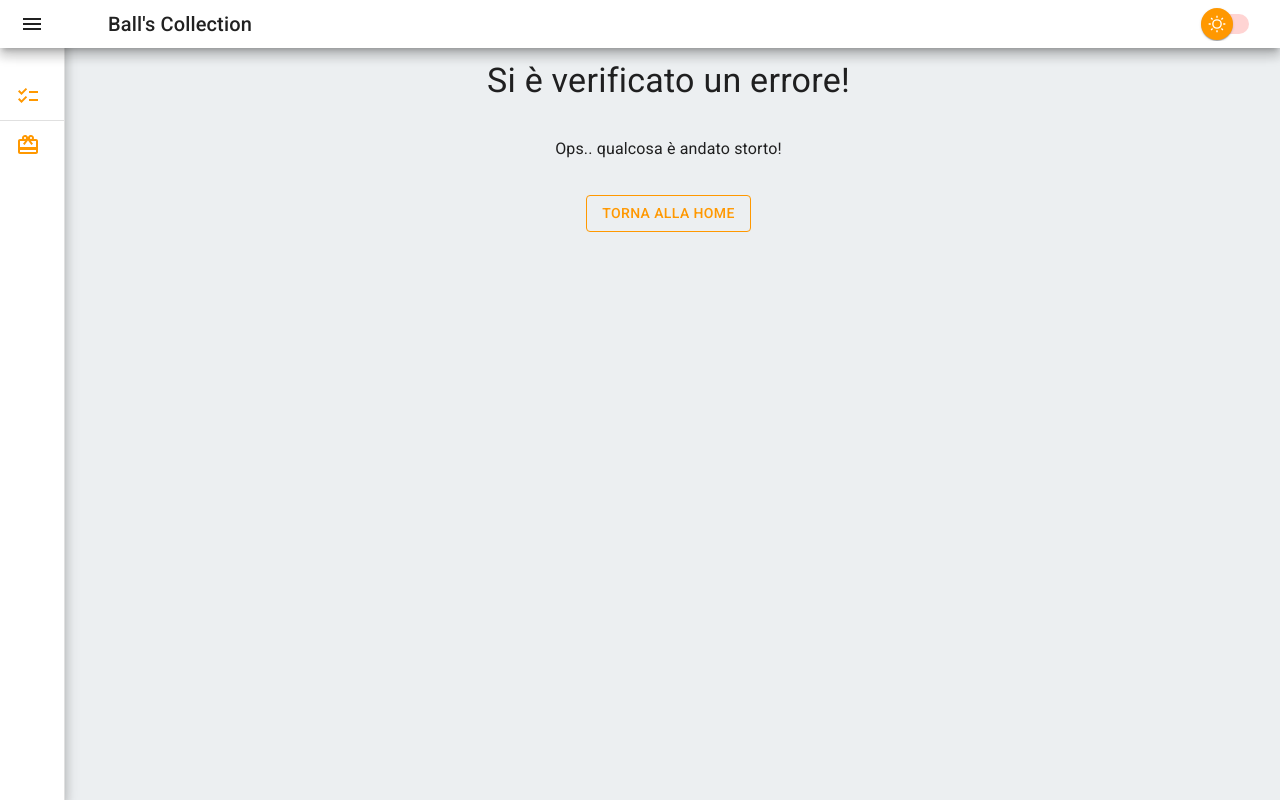
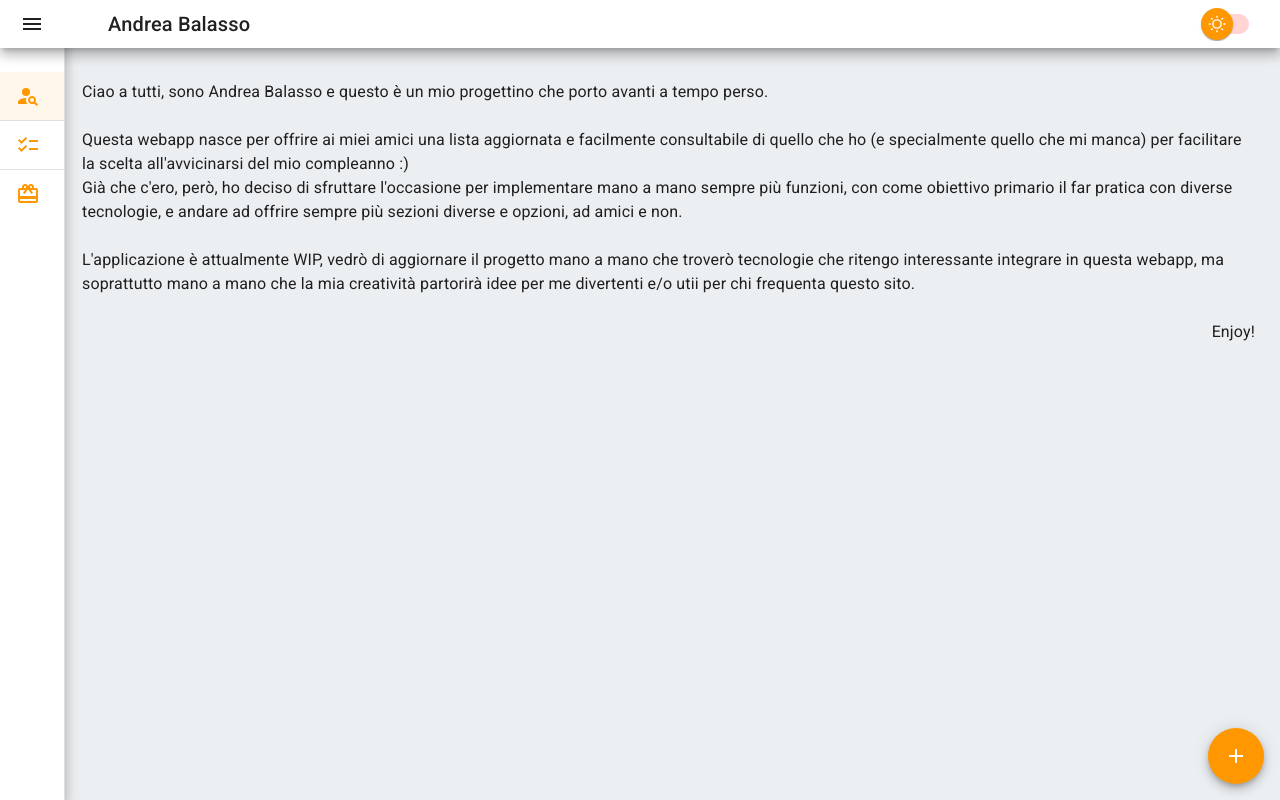
Before and after one commit to Extrance/extrance.github.io, a React (Create React App) app: page /#/WhoAmI in a window 1280 px wide. Built offline with nearby package versions, Linux system fonts and the light colour scheme.

Commit message:
Update with SpeedDial

```diff
--- a/package.json
+++ b/package.json
@@ -31,6 +31,7 @@
     "notistack": "^3.0.1",
     "react": "18.2.0",
     "react-app-rewired": "^2.2.1",
+    "react-device-detect": "^2.2.3",
     "react-dom": "18.2.0",
     "react-error-boundary": "^4.0.8",
     "react-hook-form": "^7.43.9",
@@ -53,8 +54,8 @@
   "scripts": {
     "start": "env-cmd -f .env.local react-app-rewired start",
     "build": "env-cmd -f .env.local react-app-rewired build",
-    "predeploy" : "npm run build",
-    "deploy" : "gh-pages -d build"
+    "predeploy": "npm run build",
+    "deploy": "gh-pages -d build"
   },
   "eslintConfig": {
     "extends": [
--- a/src/components/Home/Home.jsx
+++ b/src/components/Collection/Collection.jsx
@@ -11,9 +11,9 @@ import SearchLogo from "../UI/Buttons/SearchLogo";
 import ClearLogo from "../UI/Buttons/ClearLogo";
 import { useNavigate } from "react-router-dom";
 import { removeDuplicates } from "../../util/utilFunction";
-import {Table} from "../common";
+import { Table } from "../common";
 
-const Home = () => {
+const Collection = () => {
   const { t } = useTranslation();
   const windowSize = useWindowSize();
   const alert = useAlert();
@@ -113,6 +113,7 @@ const Home = () => {
             size="small"
           />
         </Grid>
+        {windowSize.width > 600 && (
           <Grid>
             <Select
               label={t("brand")}
@@ -125,6 +126,7 @@ const Home = () => {
               {brands.map((item) => { return <MenuItem key={item} value={item}>{item}</MenuItem> })}
             </Select>
           </Grid>
+        )}
         <Grid>
           <Stack direction="row">
             <SearchLogo
@@ -162,7 +164,7 @@ const Home = () => {
   );
 };
 
-export default Home;
+export default Collection;
 
 const BoxStyle = styled(Box)(() => ({
   marginTop: "20px",
--- a/src/components/Error/ErrorPage.jsx
+++ b/src/components/Error/ErrorPage.jsx
@@ -120,7 +120,7 @@ const ErrorPage = ({
               color="primary"
               aria-label="gotohome-button"
               onClick={() => {
-                navigate("/Home");
+                navigate("/WhoAmI");
               }}
             >
               {t("goToHomeButton")}
--- a/src/components/Router/Router.jsx
+++ b/src/components/Router/Router.jsx
@@ -6,10 +6,11 @@ import {
 import Layout from "../Layout";
 import ErrorPage from "../Error/ErrorPage";
 
-import Home from "../Home/Home";
+import Home from "../Collection/Collection";
 import Wishlist from "../Wishlist/Wishlist";
 import Set from "../Set/Set";
-
+import WhoAmI from "../WhoAmI/WhoAmI";
+import Collection from "../Collection/Collection";
 
 export const router = createHashRouter([
   {
@@ -20,14 +21,23 @@ export const router = createHashRouter([
     children: [
       {
         index: true,
-        element: <Navigate to="/Home" />,
+        element: <Navigate to="/WhoAmI" />,
       },
       {
-        path: "/Home",
+        path: "/WhoAmI",
         children: [
           {
             index: true,
-            element: <Home />,
+            element: <WhoAmI />,
+          },
+        ],
+      },
+      {
+        path: "/Collection",
+        children: [
+          {
+            index: true,
+            element: <Collection />,
           },
           {
             path: ":id",
@@ -40,6 +50,10 @@ export const router = createHashRouter([
         element: <Wishlist />,
       },
       {
+        path: "/whoami",
+        element: <WhoAmI />,
+      },
+      {
         path: "*",
         element: <ErrorPage />,
       },
--- a/src/components/Set/Set.jsx
+++ b/src/components/Set/Set.jsx
@@ -19,7 +19,7 @@ const Set = () => {
   useEffect(() => {
     const fetchData = () => {
       fetch(
-        `https://raw.githubusercontent.com/Extrance/data/main/reviews/${pathname.split("/Home/")[1]
+        `https://raw.githubusercontent.com/Extrance/data/main/reviews/${pathname.split("/Collection/")[1]
         }.json`
       )
         .then((res) => res.json())
@@ -59,7 +59,7 @@ const Set = () => {
             color="primary"
             aria-label="gotohome-button"
             onClick={() => {
-              navigate("/Home");
+              navigate("/WhoAmI");
             }}
           >
             {t("goToHomeButton")}
--- a/src/components/UI/Header/Header.jsx
+++ b/src/components/UI/Header/Header.jsx
@@ -217,7 +217,15 @@ const Header = ({
         <MenuItem
           onClick={() => {
             handleClose();
-            navigate("/Home");
+            navigate("/WhoAmI");
+          }}
+        >
+          {t("WhoAmI")}
+        </MenuItem>
+        <MenuItem
+          onClick={() => {
+            handleClose();
+            navigate("/Collection");
           }}
         >
           {t("Home")}
--- a/src/components/UI/MainMenu.jsx
+++ b/src/components/UI/MainMenu.jsx
@@ -12,6 +12,7 @@ import ListItemText from "@mui/material/ListItemText";
 import HomeIcon from '@mui/icons-material/Home';
 import ChecklistIcon from '@mui/icons-material/Checklist';
 import CardGiftcardIcon from '@mui/icons-material/CardGiftcard';
+import PersonSearchIcon from '@mui/icons-material/PersonSearch';
 
 const openedMixin = (theme) => ({
   width: theme.drawerMainMenuWidth,
@@ -73,14 +74,34 @@ const MainMenu = (props) => {
             title={!props.openDrawer ? t("Home") : ""}
             placement="right"
           >
-            <ListItem
-              key="Home"
+            <ListItemButton
+              key="WhoAmI"
               disablePadding
-              selected={location?.pathname.startsWith("/Home")}
+              selected={location?.pathname.startsWith("/WhoAmI")}
+              onClick={() => {
+                navigate("WhoAmI");
+              }}
             >
+              <ListItemIcon>
+                <PersonSearchIcon color="primary" />
+              </ListItemIcon>
+              <ListItemText primary={t("WhoAmI")} />
+            </ListItemButton>
+          </Tooltip>
+
+          <Divider />
+
+          <Tooltip
+            title={!props.openDrawer ? t("Home") : ""}
+            placement="right"
+          >
+
             <ListItemButton
+              key="Collection"
+              disablePadding
+              selected={location?.pathname.startsWith("/Collection")}
               onClick={() => {
-                  navigate("Home");
+                navigate("Collection");
               }}
             >
               <ListItemIcon>
@@ -88,7 +109,7 @@ const MainMenu = (props) => {
               </ListItemIcon>
               <ListItemText primary={t("Home")} />
             </ListItemButton>
-            </ListItem>
+
           </Tooltip>
 
           <Divider />
@@ -97,12 +118,11 @@ const MainMenu = (props) => {
             title={!props.openDrawer ? t("Wishlist") : ""}
             placement="right"
           >
-            <ListItem
+
+            <ListItemButton
               key="Wishlist"
               disablePadding
               selected={location?.pathname.startsWith("/Wishlist")}
-            >
-              <ListItemButton
               onClick={() => {
                 navigate("Wishlist");
               }}
@@ -112,7 +132,7 @@ const MainMenu = (props) => {
               </ListItemIcon>
               <ListItemText primary={t("Wishlist")} />
             </ListItemButton>
-            </ListItem>
+
           </Tooltip>
 
         </List>
--- /dev/null
+++ b/src/components/WhoAmI/WhoAmI.jsx
@@ -0,0 +1,61 @@
+import { Box, Button, InputLabel, MenuItem, Select, Stack, TextField } from "@mui/material";
+import { useEffect, useState, useMemo } from "react";
+import { useTranslation } from "react-i18next";
+import { useWindowSize } from "../../store/ResizeProvider";
+import { useAlert } from "../../store/AlertProvider";
+
+import styled from "@emotion/styled";
+
+import Grid from "@mui/material/Unstable_Grid2"; // Grid version 2
+import SearchLogo from "../UI/Buttons/SearchLogo";
+import ClearLogo from "../UI/Buttons/ClearLogo";
+import { useNavigate } from "react-router-dom";
+import { removeDuplicates } from "../../util/utilFunction";
+import {Table} from "../common";
+import SpeedDial from "../common/custom/SpeedDial";
+
+const WhoAmI = () => {
+  const { t } = useTranslation();
+  const windowSize = useWindowSize();
+  const alert = useAlert();
+
+ /* useEffect(() => {
+    const fetchData = () => {
+      fetch(
+        "https://raw.githubusercontent.com/Extrance/data/main/collection.json"
+      )
+        .then((res) => res.json())
+        .then((out) => {
+          setData(out.data);
+          setBrands(removeDuplicates(out.data.map((item) => { return item.brand })));
+        })
+        .catch(() => alert.showErrorAlert(t("errorRetrieve")))
+        .finally(() => setUpdate(!update));
+    };
+    document.title = "Ball's Collection";
+    fetchData();
+  }, []);*/
+
+  const navigate = useNavigate();
+
+  return (
+    <BoxStyle>
+      <div>Ciao a tutti, sono Andrea Balasso e questo è un mio progettino che porto avanti a tempo perso.</div><br/>
+      <div>Questa webapp nasce per offrire ai miei amici una lista aggiornata e facilmente consultabile di quello che ho (e specialmente quello che mi manca) per facilitare la scelta all'avvicinarsi del mio compleanno :)</div>
+      <div>Già che c'ero, però, ho deciso di sfruttare l'occasione per implementare mano a mano sempre più funzioni, con come obiettivo primario il far pratica con diverse tecnologie, e andare ad offrire sempre più sezioni diverse e opzioni, ad amici e non.</div>
+      <br/>
+      <div>L'applicazione è attualmente WIP, vedrò di aggiornare il progetto mano a mano che troverò tecnologie che ritengo interessante integrare in questa webapp, ma soprattutto mano a mano che la mia creatività partorirà idee per me divertenti e/o utii per chi frequenta questo sito.</div>
+      <br/>
+      <div style={{float: 'right'}}>Enjoy!</div>
+      <SpeedDial/>
+    </BoxStyle>
+  );
+};
+
+export default WhoAmI;
+
+const BoxStyle = styled(Box)(() => ({
+  marginTop: "20px",
+  paddingLeft: "25px",
+  paddingRight: "25px",
+}));
--- a/src/components/Wishlist/Wishlist.jsx
+++ b/src/components/Wishlist/Wishlist.jsx
@@ -38,14 +38,14 @@ const Wishlist = () => {
   }, [update]);
 
   const filter = () => {
-    fetch(`https://eu-central-1.aws.data.mongodb-api.com/app/application-0-tvewibr/endpoint/entrypoint`)
+    /*fetch(`https://eu-central-1.aws.data.mongodb-api.com/app/application-0-tvewibr/endpoint/entrypoint`)
     .then((res) => {
       return res.json();
     })
     .then((data) => {
       setFilteredData(data);
-    });
-
+    });*/
+    setFilteredData(data);
   };
 
   const columns = useMemo(() => {
--- /dev/null
+++ b/src/components/common/custom/SpeedDial.jsx
@@ -0,0 +1,48 @@
+import FileCopyIcon from '@mui/icons-material/FileCopyOutlined';
+import SaveIcon from '@mui/icons-material/Save';
+import PrintIcon from '@mui/icons-material/Print';
+import ShareIcon from '@mui/icons-material/Share';
+import { Backdrop, Box, SpeedDial as Dial, SpeedDialAction, SpeedDialIcon, useTheme } from '@mui/material';
+import { useState } from 'react';
+import { isMobile } from 'react-device-detect';
+import LinkedInIcon from '@mui/icons-material/LinkedIn';
+import InstagramIcon from '@mui/icons-material/Instagram';
+
+const linkedInUrl = "http://www.linkedin.com/in/andreabalasso97";
+const instagramUrl = "https://www.instagram.com/extranceit";
+
+const actions = [
+  { icon: <LinkedInIcon />, name: 'LinkedIn', onClick: () => window.open(linkedInUrl, "_blank") },
+  { icon: <InstagramIcon />, name: 'Instagram', onClick: () => window.open(instagramUrl, "_blank") },
+];
+
+export default function SpeedDial() {
+  const theme = useTheme();
+  const [open, setOpen] = useState(false);
+  const handleOpen = () => setOpen(true);
+  const handleClose = () => setOpen(false);
+
+  return (
+    <>
+      <Backdrop open={open} />
+      <Dial
+        ariaLabel="SpeedDial tooltip example"
+        sx={{ position: 'absolute', bottom: 16, right: 16 }}
+        icon={<SpeedDialIcon sx={{ color: theme.palette.mode === "dark" ? "black" : "white" }} />}
+        onClose={handleClose}
+        onOpen={handleOpen}
+        open={open}
+      >
+        {actions.map((action) => (
+          <SpeedDialAction
+            key={action.name}
+            icon={action.icon}
+            tooltipTitle={action.name}
+            tooltipOpen={isMobile}
+            onClick={() => { if (action.onClick) { action?.onClick() } handleClose(); }}
+          />
+        ))}
+      </Dial>
+    </>
+  );
+}
```
Also changed, not shown: src/i18next/locales/en.json, src/i18next/locales/it.json. Lines whose indentation alone changed are shown as unchanged.
